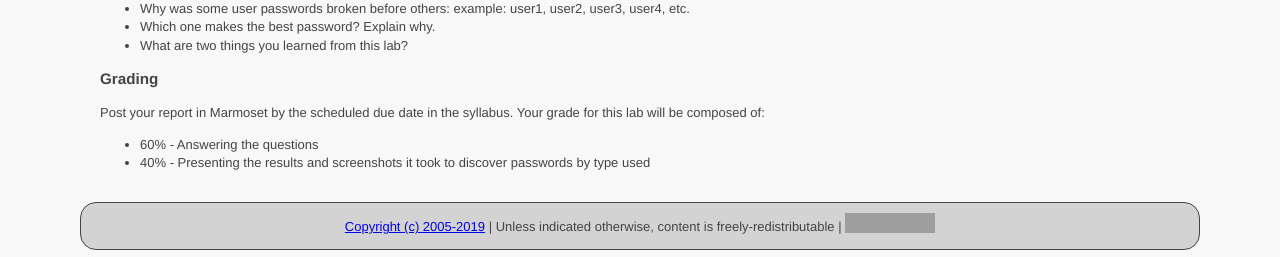
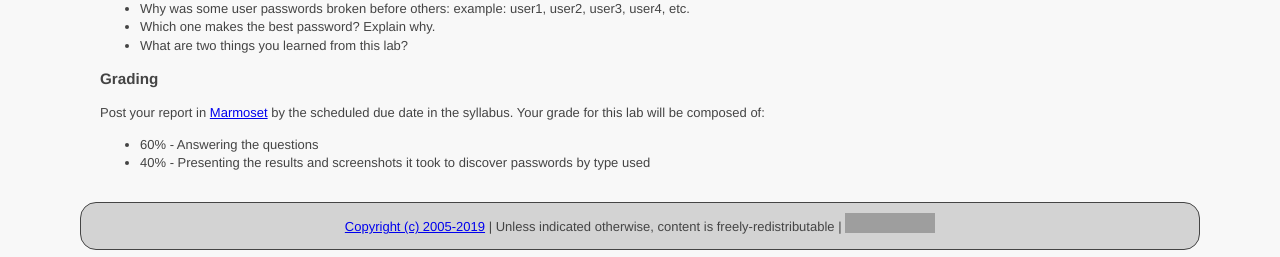
Before and after one commit to ycpcs/cs497-spring2019, a Jekyll site: the page built from labs/lab02.md, in a window 1280 px wide. Shown: the part 853-1110 px from the top of the page. Built offline with Jekyll 4.4.1, drawn with Linux system fonts in a browser that asks for light colours; part of the change alters nothing that is shown; grey boxes are pictures that could not be loaded.

Commit message:
Update lab02.md

```diff
--- a/labs/lab02.md
+++ b/labs/lab02.md
@@ -57,6 +57,6 @@ Explain why in both cases.
 
 ### Grading
 
-Post your report in Marmoset by the scheduled due date in the syllabus. Your grade for this lab will be composed of:
+Post your report in [Marmoset](https://cs.ycp.edu/marmoset) by the scheduled due date in the syllabus. Your grade for this lab will be composed of:
 - 60% - Answering the questions
 - 40% - Presenting the results and screenshots it took to discover passwords by type used
```
